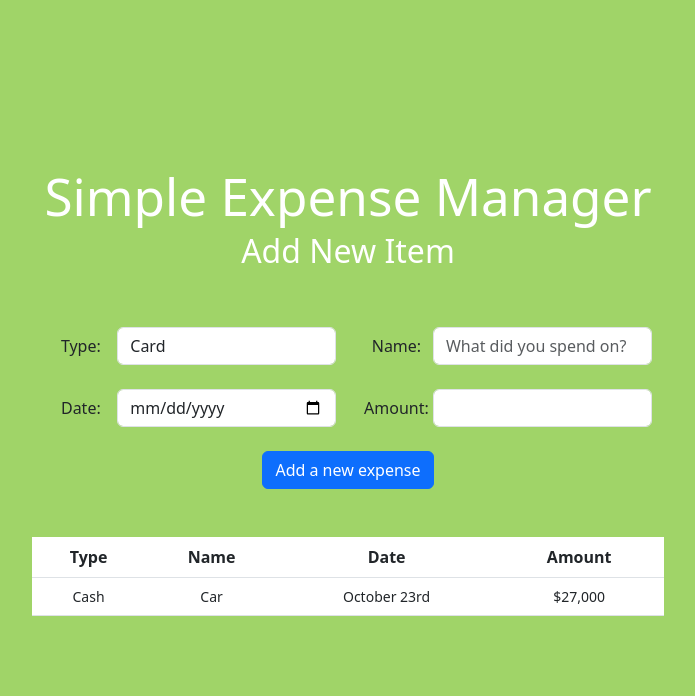
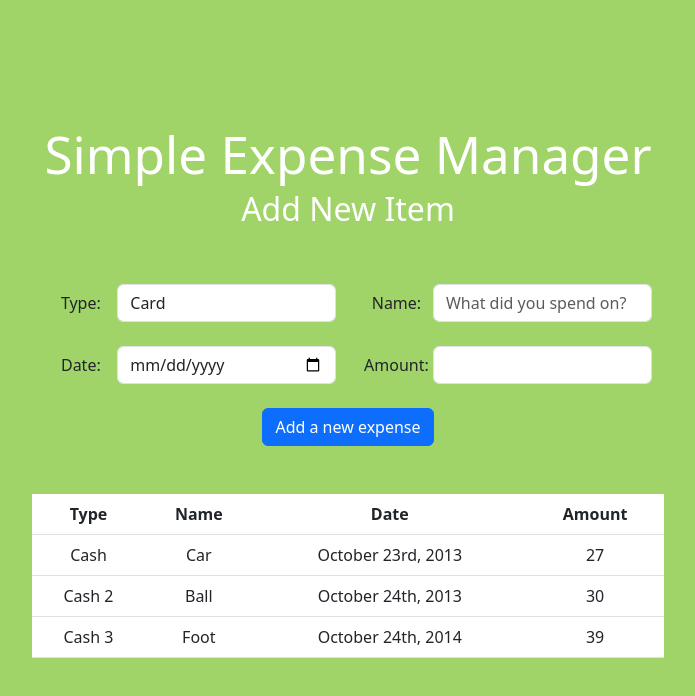
Before and after one commit to coachpacman/expense-manager, a React (Vite) app: page / in a window 1280 px wide. Shown: the top 696 px of the page, without its empty margins (292-987 px from the left). Built offline with nearby package versions, Linux system fonts and the light colour scheme.

Commit message:
initial map function for table rows

```diff
--- a/src/App.jsx
+++ b/src/App.jsx
@@ -59,6 +59,30 @@ function ExpenseForm() {
 }
 
 function ExpenseTable() {
+  const expenses = [
+    {
+      id: 1,
+      type: "Cash",
+      description: "Car",
+      date: "October 23rd, 2013",
+      amount: 27
+    },
+    {
+      id: 2,
+      type: "Cash 2",
+      description: "Ball",
+      date: "October 24th, 2013",
+      amount: 30
+    },
+    {
+      id: 3,
+      type: "Cash 3",
+      description: "Foot",
+      date: "October 24th, 2014",
+      amount: 39
+    }
+  ]
+
   return (
     <>
       <table className="table mt-5" id="table">
@@ -71,12 +95,14 @@ function ExpenseTable() {
           </tr>
         </thead>
         <tbody>
-          <tr>
-            <td className="small">Cash</td>
-            <td className="small">Car</td>
-            <td className="small">October 23rd</td>
-            <td className="small">$27,000</td>
-          </tr>
+          {expenses.map(expense => (
+            <tr key={expense.id}>
+              <td>{expense.type}</td>
+              <td>{expense.description}</td>
+              <td>{expense.date}</td>
+              <td>{expense.amount}</td>
+            </tr>
+          ))}
         </tbody>
       </table>
     </>
```
